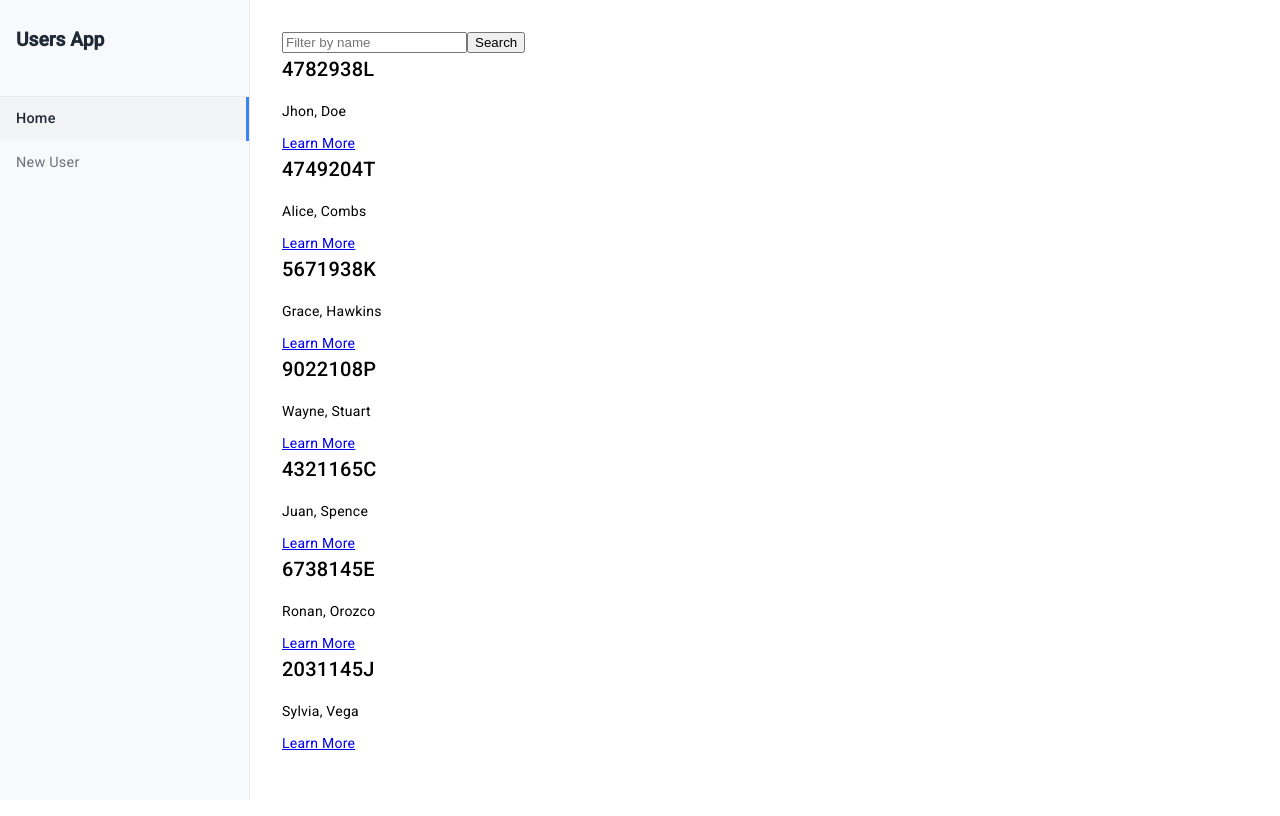
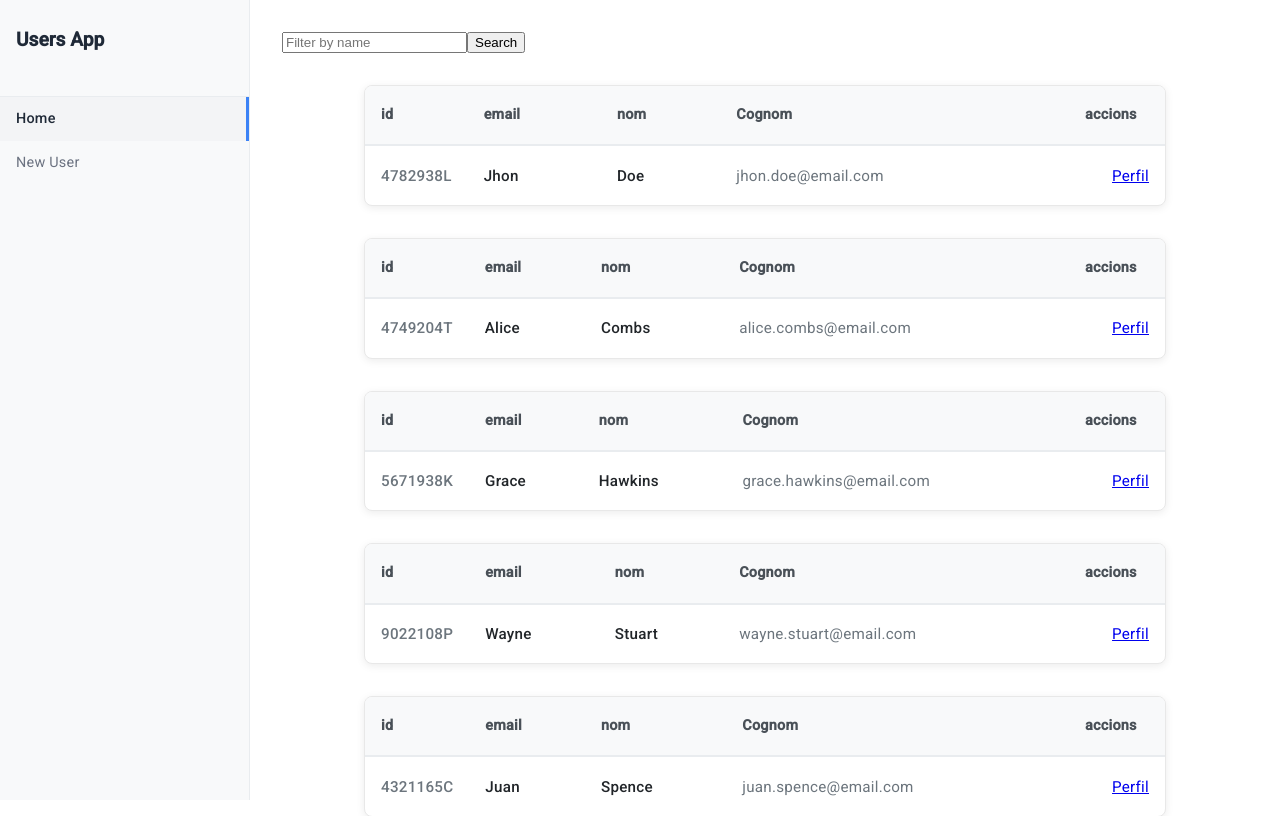
Before and after one commit to SrBlumTorres/athenea-project, an Angular app: page / in a window 1280 px wide. Shown: the top 816 px of the page. Built offline with nearby package versions, Linux system fonts and the light colour scheme; data requests are answered from the project's data file.

Commit message:
Estilos mejorados de la tabla

```diff
--- a/src/app/pages/users/users.component.css
+++ b/src/app/pages/users/users.component.css
@@ -1,12 +1,12 @@
-user-list.component.css
 /* Contenedor y tabla */
 .table-container {
   max-width: 800px;
   margin: 2rem auto;
   border-radius: 8px;
   overflow: hidden;
-  box-shadow: 0 1px 3px rgba(0,0,0,0.1);
+  box-shadow: 0 2px 8px rgba(0, 0, 0, 0.08);
   background: #fff;
+  border: 1px solid #e8e8e8;
 }
 
 table {
@@ -16,27 +16,32 @@ table {
 
 /* Cabecera */
 thead {
-  background: #f8f8f8;
+  background: #f8f9fa;
 }
 
 th {
-  padding: 1rem;
+  padding: 1.2rem 1rem;
   text-align: left;
   font-weight: 600;
-  font-size: 1rem;
-  border-bottom: 1px solid #e5e5e5;
+  font-size: 0.9rem;
+  color: #495057;
+  border-bottom: 2px solid #e9ecef;
+}
+
+/* Filas del cuerpo */
+tbody tr {
+  transition: background-color 0.2s ease;
+}
+
+tbody tr:hover {
+  background: #f8f9ff;
 }
 
 /* Celdas */
 td {
-  padding: 1rem;
+  padding: 1.2rem 1rem;
   border-bottom: 1px solid #f0f0f0;
   font-size: 0.95rem;
-}
-
-/* Filas alternas */
-.alt-row {
-  background: #fafafa;
 }
 
 /* Última fila sin border */
@@ -49,29 +54,66 @@ tbody tr:last-child td {
   color: #007aff;
   text-decoration: none;
   font-weight: 500;
+  padding: 0.4rem 0.8rem;
+  border-radius: 6px;
+  background: rgba(0, 122, 255, 0.1);
+  transition: all 0.2s ease;
+  display: inline-block;
+  font-size: 0.9rem;
 }
 
 .action-link:hover {
-  text-decoration: underline;
+  background: #007aff;
+  color: white;
+  text-decoration: none;
 }
 
 /* Específicos de columnas */
-.user-id { width: 5%;     color: #666; }
-.user-name,
-.user-surname { font-weight: 500; }
-.user-email { color: #666; }
-.user-actions { text-align: right; }
+.user-id {
+  width: 8%;
+  color: #6c757d;
+  font-weight: 500;
+}
+
+.user-name, .user-surname {
+  font-weight: 500;
+  color: #212529;
+}
+
+.user-email {
+  color: #6c757d;
+}
+
+.user-actions {
+  text-align: right;
+  width: 12%;
+}
 
 /* Responsive */
-@media (max-width: 600px) {
+@media (max-width: 768px) {
   .table-container {
+    margin: 1rem;
     overflow-x: auto;
   }
+
   table {
-    min-width: 600px; /* o el ancho mínimo que necesitemos ;) */
+    min-width: 600px;
   }
+
   th, td {
-    padding: 0.75rem;
+    padding: 1rem 0.75rem;
+    font-size: 0.9rem;
+  }
+}
+
+@media (max-width: 480px) {
+  th, td {
+    padding: 0.75rem 0.5rem;
     font-size: 0.85rem;
   }
+
+  .action-link {
+    padding: 0.3rem 0.6rem;
+    font-size: 0.8rem;
+  }
 }
--- a/src/app/pages/users/users.component.html
+++ b/src/app/pages/users/users.component.html
@@ -1,5 +1,24 @@
-<section class="listing">
-    <h2 class="listing-heading">{{ user.id }}</h2>
-    <p class="listing-location">{{ user.name }}, {{ user.surname }}</p>
-    <a [routerLink]="['/profile', user.id]">Learn More</a>
-  </section>
+<div id="userListView" class="table-container">
+  <table>
+      <thead>
+          <tr>
+              <th>id</th>
+              <th>email</th>
+              <th>nom</th>
+              <th>Cognom</th>
+              <th>accions</th>
+          </tr>
+      </thead>
+      <tbody id="userTableBody">
+        <tr>
+          <td class="user-id">{{ user.id }}</td>
+          <td class="user-name">{{ user.name }}</td>
+          <td class="user-surname">{{ user.surname }}</td>
+          <td class="user-email">{{ user.email }}</td>
+          <td class="user-actions">
+            <a [routerLink]="['/profile', user.id]">Perfil</a>
+          </td>
+        </tr>
+      </tbody>
+  </table>
+</div>
--- a/src/app/services/users.service.ts
+++ b/src/app/services/users.service.ts
@@ -47,7 +47,7 @@ export class UsersService {
 
   async createUser(user: User): Promise<User> {
     try {
-      // Intentar crear en el servidor
+      // Intentar crear en el servidor (simulación) entrará seguro al catch , el endpoint simulado es db.json con json-server ;)
       const newUser = await firstValueFrom(this.http.post<User>(this.url, user));
       return newUser;
     } catch {
```
